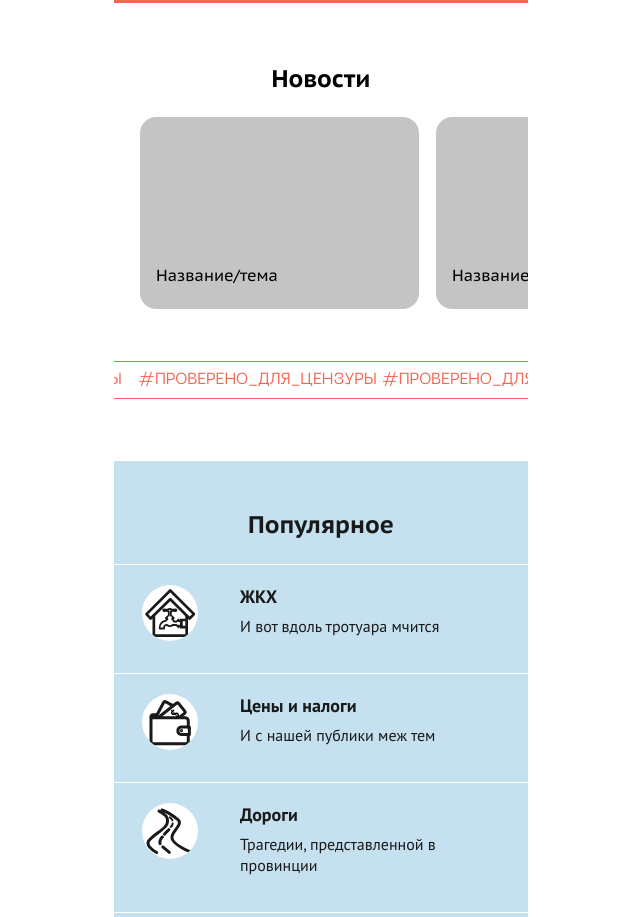
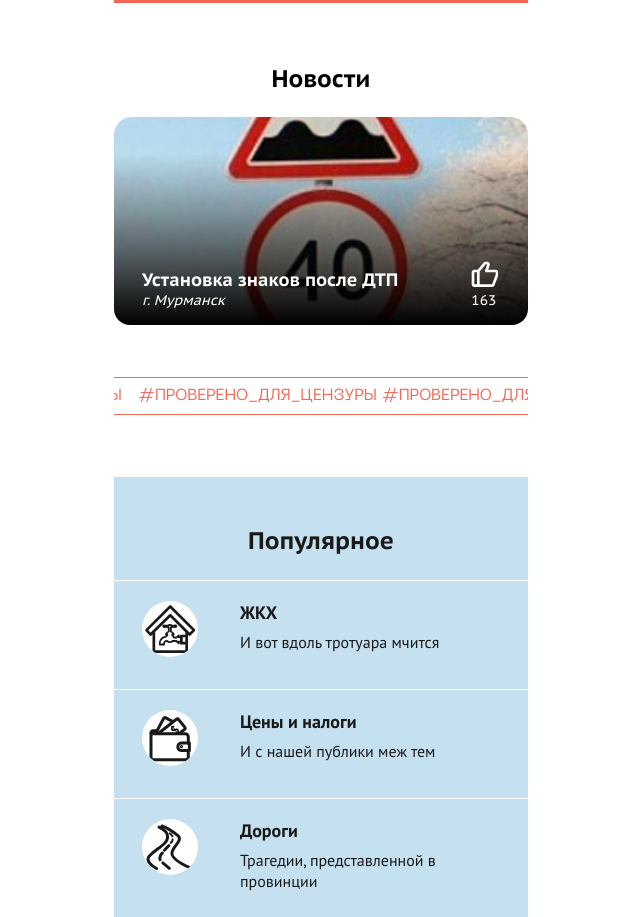
Before and after one commit to lenapronina/civil-poetry, a website built with webpack: page src/index.html in a window 1280 px wide. Shown: the part 1609-2526 px from the top of the page, without its empty margins (319-959 px from the left). Built offline with nearby package versions, Linux system fonts and the light colour scheme.

Commit message:
feature: изменить блок новостей с учетом поправок в дизайне

```diff
--- a/src/blocks/card-list/card-list.css
+++ b/src/blocks/card-list/card-list.css
@@ -5,5 +5,4 @@
   overflow: scroll;
   margin: 0;
   margin-bottom: 52px;
-  margin-left: 26px;
 }
--- /dev/null
+++ b/src/blocks/card/__city/card__city.css
@@ -0,0 +1,9 @@
+.card__city {
+  font-style: italic;
+  font-weight: normal;
+  font-size: 14px;
+  line-height: 18px;
+  color: white;
+  margin: 0;
+  width: fit-content;
+}
--- a/src/blocks/card/__heading/card__heading.css
+++ b/src/blocks/card/__heading/card__heading.css
@@ -1,8 +1,9 @@
 .card__heading {
   font-style: normal;
-  font-weight: 500;
-  font-size: 16px;
-  line-height: 19px;
-  margin: 0 0 24px 16px;
+  font-weight: bold;
+  font-size: 18px;
+  line-height: 23px;
+  color: #FFFFFF;
+  margin: 0;
   width: fit-content;
 }
--- /dev/null
+++ b/src/blocks/card/__like-button/card__like-button.css
@@ -0,0 +1,6 @@
+.card__like-button {
+  width: 27px;
+  height: 26px;
+  margin: 0 29.67px 0 0;
+  background-image: url(../../../images/like-button.svg);
+}
--- /dev/null
+++ b/src/blocks/card/__like-counter/card__like-counter.css
@@ -0,0 +1,9 @@
+.card__like-counter {
+  margin: 0 29.67px 16px 0;
+  width: fit-content;
+  font-style: normal;
+  font-weight: normal;
+  font-size: 14px;
+  line-height: 18px;
+  color: white;
+}
--- /dev/null
+++ b/src/blocks/card/__text-wrapper/card__text-wrapper.css
@@ -0,0 +1,4 @@
+.card__text-wrapper {
+  margin: 0 0 16px 28px;
+  padding: 0;
+}
--- a/src/blocks/card/card.css
+++ b/src/blocks/card/card.css
@@ -1,13 +1,15 @@
 .card {
   list-style: none;
-  background-color: #c4c4c4;
   border-radius: 16px;
-  min-width: 279px;
-  height: 192px;
+  min-width: 100%;
+  height: 208px;
   margin: 0 17px 0 0;
   display: flex;
-  justify-content: flex-start;
+  justify-content: space-between;
   align-items: flex-end;
+  background: linear-gradient(360deg, #191919 0%, #000000 0.01%, rgba(158, 158, 158, 0) 82.21%),
+  url(../../images/news-znaki.jpg);
+  background-size: cover;
 }
 
 .card:last-of-type {
--- a/src/blocks/popup/__close-button/popup__close-button.css
+++ b/src/blocks/popup/__close-button/popup__close-button.css
@@ -1,6 +1,6 @@
 .popup__close-button {
   background-image: url(../../../images/close-button.svg);
-  width: 30px;
+  width: 32px;
   height: 30px;
   background-position: center;
   align-self: flex-end;
--- a/src/index.html
+++ b/src/index.html
@@ -29,16 +29,34 @@
       <h2 class="news__heading">Новости</h2>
       <ul class="card-list">
         <li class="card">
-          <h3 class="card__heading">Название/тема</h3>
+          <div class="card__text-wrapper">
+            <h3 class="card__heading">Установка знаков после ДТП</h3>
+            <h4 class="card__city">г. Мурманск</h4>
+          </div>
+          <div>
+            <button class="card__like-button button" type="button" aria-label="Поставить лайк"></button>
+            <p class="card__like-counter">163</p>
+          </div>
         </li>
         <li class="card">
-          <h3 class="card__heading">Название/тема</h3>
+          <div class="card__text-wrapper">
+            <h3 class="card__heading">Борьба с гололёдицей</h3>
+            <h4 class="card__city">г. Волгоград</h4>
+          </div>
+          <div>
+            <button class="card__like-button button" type="button" aria-label="Поставить лайк"></button>
+            <p class="card__like-counter">244</p>
+          </div>
         </li>
         <li class="card">
-          <h3 class="card__heading">Название/тема</h3>
-        </li>
-        <li class="card">
-          <h3 class="card__heading">Название/тема</h3>
+          <div class="card__text-wrapper">
+            <h3 class="card__heading">Уборка кварталов</h3>
+            <h4 class="card__city">г. Екатеринбург</h4>
+          </div>
+          <div>
+            <button class="card__like-button button" type="button" aria-label="Поставить лайк"></button>
+            <p class="card__like-counter">138</p>
+          </div>
         </li>
       </ul>
       <div class="ticker">
@@ -156,6 +174,5 @@
       <h3 class="problem__name"></h3>
     </li>
   </template>
-
-</body>
+  </body>
 </html>
--- a/src/styles/index.css
+++ b/src/styles/index.css
@@ -46,6 +46,10 @@
 @import url(../blocks/popup/__checkbox/popup__checkbox.css);
 @import url(../blocks/popup/__checkbox-label/popup__checkbox-label.css);
 @import url(../blocks/popup/__poem-button-icon/popup__poem-button-icon.css);
+@import url(../blocks/card/__city/card__city.css);
+@import url(../blocks/card/__text-wrapper/card__text-wrapper.css);
+@import url(../blocks/card/__like-button/card__like-button.css);
+@import url(../blocks/card/__like-counter/card__like-counter.css);
 
 @import url(../blocks/popup/__close-button/popup__close-button.css);
 @import url(../blocks/popup/__news-info/popup__news-info.css);
```
Also changed, not shown: src/images/like-button.svg (added), src/images/news-znaki.jpg (added), src/index.js (line endings or trailing spaces), 1 other file.
